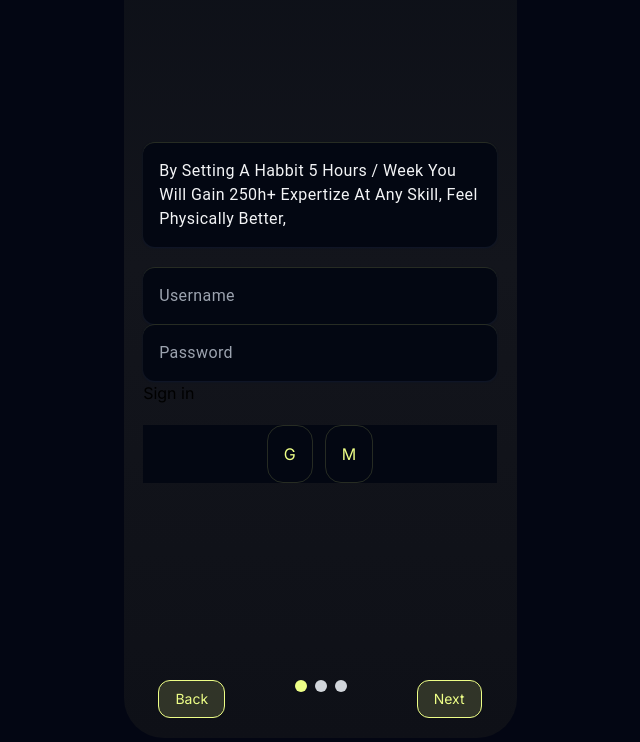
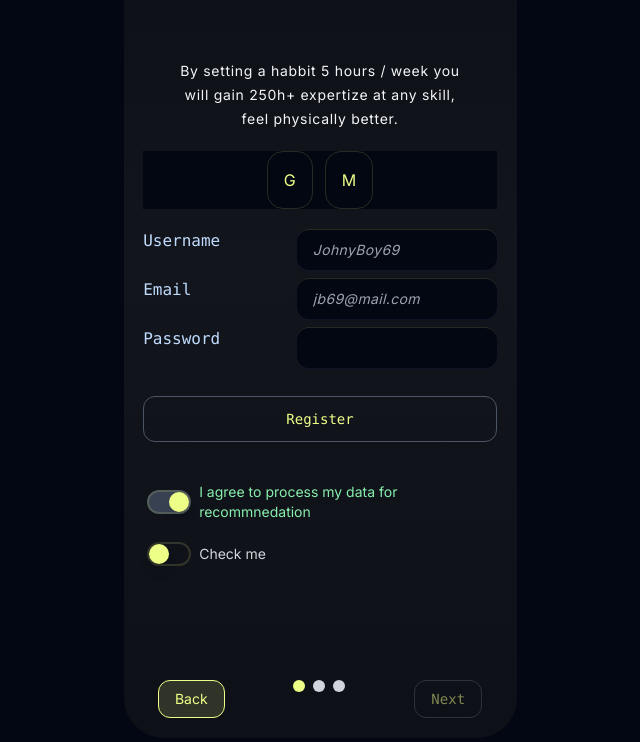
Before and after one commit to xkazm04/nobullshit, a Next.js app: page /intro in a window 1280 px wide. Shown: the part 210-952 px from the top of the page, without its empty margins (320-960 px from the left). Built offline with nearby package versions, Linux system fonts and the light colour scheme.

Commit message:
Universal form components

```diff
--- a/package.json
+++ b/package.json
@@ -15,6 +15,8 @@
     "@radix-ui/react-checkbox": "^1.0.4",
     "@radix-ui/react-dialog": "^1.0.5",
     "@radix-ui/react-progress": "^1.0.3",
+    "@radix-ui/react-switch": "^1.0.3",
+    "@radix-ui/react-toast": "^1.1.5",
     "@radix-ui/react-toggle": "^1.0.3",
     "@radix-ui/react-toggle-group": "^1.0.4",
     "bcrypt": "^5.1.1",
--- a/src/app/components/Intro/IntroFirst.tsx
+++ b/src/app/components/Intro/IntroFirst.tsx
@@ -2,7 +2,6 @@ import { categories } from "@/data/enums"
 import { useState } from "react"
 
 const IntroFirst = () => {
-
 
     return (
         <div className="flex flex-col items-center justify-start w-full h-full py-10">
--- a/src/app/components/Intro/IntroLogin.tsx
+++ b/src/app/components/Intro/IntroLogin.tsx
@@ -1,17 +1,39 @@
 'use client'
 import { useState } from "react"
-const IntroLogin = () => {
+import { apiRequest } from "@/app/lib/callers"
+import { FormTextInput } from "../form/FormTextInput"
+import FormCondition from "../form/FormCondition"
+type Props = {
+    condition: boolean
+    setCondition: (condition: boolean) => void
+}
+const IntroLogin = ({condition,setCondition}: Props) => {
     const [username, setUsername] = useState('')
     const [password, setPassword] = useState('')
+    const [email, setEmail] = useState('')
     const [signType, setSignType] = useState('email')
+    const [success, setSuccess] = useState(false)
+    const [error, setError] = useState(false)
+    const [checked, setChecked] = useState(true)
 
-    const handleSubmit = async(e) => {
+    const handleSubmit = async(e: any) => {
+        setSuccess(false)
+        setError(false)
         e.preventDefault()
+        const url = 'http://localhost:8000/user/register';
         const user = {
             username: username,
-            password: password
+            password: password,
+            email: email
         }
-
+        try{
+            await apiRequest('POST', url, user as any)
+            setSuccess(true)
+            localStorage.setItem('user', JSON.stringify(user.username))
+            setCondition(true)
+        } catch (err) {
+            setError(true)
+        }
     }
 
     return (
@@ -19,20 +41,10 @@ const IntroLogin = () => {
             <div className="flex flex-col w-[90%] gap-5
                 rounded-lg
             ">
-                <div className="fullbox">
-                    By setting a habbit 5 hours / week you will gain 250h+ expertize at any skill, feel physically better,
+                <div className="flex flex-row justify-center text-center text-sm tracking-wider px-7 text-gray-100 leading-6">
+                    By setting a habbit 5 hours / week you will gain 250h+ expertize at any skill, feel physically better.
                 </div>
-                {signType === 'email' && <div>
-                    <input className="fullbox" type="text" placeholder="Username" onChange={e => setUsername(e.target.value)}/>
-                    <input className="fullbox" type="password" placeholder="Password" onChange={e => setPassword(e.target.value)}/>
-                    <button className="btn-main" onClick={handleSubmit}>Sign in</button>
-                </div>}
-                {signType === 'google' && <div>
-                    <button className="fullbox">Sign in with Google</button>
-                </div>
-                }
-
-               <div className="flex flex-row justify-center bg-gray-950 gap-3">
+                <div className="flex flex-row justify-center bg-gray-950 gap-3">
                 <button
                     className=" p-4 text-main border border-transmain rounded-2xl"
                     onClick={() => setSignType('google')}>G</button>
@@ -40,6 +52,20 @@ const IntroLogin = () => {
                     className="p-4 text-main border border-transmain rounded-2xl"
                     onClick={() => setSignType('email')}>M</button>
                 </div>
+                {signType === 'email' && <div className="flex flex-col w-full gap-2">
+                    <FormTextInput setNew={setUsername} placeholder="JohnyBoy69" label="Username" type='text'/>
+                    <FormTextInput setNew={setEmail} placeholder="jb69@mail.com" label="Email" type='email'/>
+                    <FormTextInput setNew={setPassword} placeholder="" label="Password" type='password'/>
+                    <button className="btn-action py-3 my-5" onClick={handleSubmit}>Register</button>
+                </div>}
+                {signType === 'google' && <div>
+                    <button className="fullbox">Sign in with Google</button>
+                </div>
+                }
+                <FormCondition checked={checked} setChecked={setChecked} text="I agree to process my data for recommnedation"/>
+                <FormCondition checked={condition} setChecked={()=>{setCondition(!condition)}} text="Check me"/>
+                {error && <div className="fullbox">Error</div>}
+                {success && <div className="fullbox">Success</div>}
             </div>
         </div>
     )
--- a/src/app/components/Stepper.tsx
+++ b/src/app/components/Stepper.tsx
@@ -11,9 +11,11 @@ interface StepperProps {
   currentStep: number;
   setCurrentStep: (step: number) => void;
   finalFunction: () => void;
+  condition: boolean;
+  setCondition: (condition: boolean) => void;
 }
 
-const Stepper: React.FC<StepperProps> = ({ steps, currentStep, setCurrentStep, finalFunction }) => {
+const Stepper: React.FC<StepperProps> = ({ steps, currentStep, setCurrentStep, finalFunction, condition, setCondition }) => {
   const router = useRouter();
 
   const goBack = () => {
@@ -25,6 +27,7 @@ const Stepper: React.FC<StepperProps> = ({ steps, currentStep, setCurrentStep, f
   };
 
   const goNext = () => {
+    setCondition(false)
     if (currentStep < steps.length - 1) {
       setCurrentStep(currentStep + 1);
     }
@@ -45,6 +48,7 @@ const Stepper: React.FC<StepperProps> = ({ steps, currentStep, setCurrentStep, f
           <div key={i} className={`w-3 h-3 rounded-full ${i === currentStep ? 'bg-main' : 'bg-gray-300'}`}></div>
         ))}
       </div>
+      {condition ? <>
       {currentStep < steps.length - 1 ? (
         <button onClick={goNext} className="btn-mini">
           Next
@@ -53,7 +57,7 @@ const Stepper: React.FC<StepperProps> = ({ steps, currentStep, setCurrentStep, f
         <button onClick={finalFunction} className="btn-mini">
         Finish
       </button>
-      }
+      }</> : <button disabled className="btn-disabled">Next</button>}
     </div>
   );
 };
--- /dev/null
+++ b/src/app/components/form/FormCondition.tsx
@@ -0,0 +1,20 @@
+import { Switch } from "../ui/switch"
+type FormConditionProps = {
+    checked: boolean
+    setChecked: (checked: boolean) => void
+    text: string
+}
+const FormCondition = ({checked, setChecked, text}: FormConditionProps) => {
+    return <div className="flex justify-betwen items-center space-x-2 px-1">
+    <Switch
+      id="email-newsletter"
+      checked={checked}
+      onCheckedChange={setChecked}
+    />
+        <div className={`${checked ? 'text-green-300' : 'text-gray-300'} text-sm transition-colors delay-75`}>
+            {text}
+        </div>
+    </div>
+}
+
+export default FormCondition
--- /dev/null
+++ b/src/app/components/form/FormTextInput.tsx
@@ -0,0 +1,13 @@
+type FormTextInputProps = {
+    setNew: (arg: string) => void;
+    placeholder: string;
+    label: string;
+    type: string;
+}
+
+export const FormTextInput = ({setNew, placeholder, label, type}: FormTextInputProps) => {
+    return  <div className="flex flex-row justify-between w-full gap-10">
+    <div className="title-menu">{label}</div>
+    <div><input className="input py-2 px-4" type={type} placeholder={placeholder} onChange={e => setNew(e.target.value)}/></div>
+</div>
+}
--- /dev/null
+++ b/src/app/components/ui/switch.tsx
@@ -0,0 +1,27 @@
+import * as React from "react"
+import * as SwitchPrimitives from "@radix-ui/react-switch"
+
+import { cn } from "@/app/lib/utils"
+
+const Switch = React.forwardRef<
+  React.ElementRef<typeof SwitchPrimitives.Root>,
+  React.ComponentPropsWithoutRef<typeof SwitchPrimitives.Root>
+>(({ className, ...props }, ref) => (
+  <SwitchPrimitives.Root
+    className={cn(
+      "peer inline-flex h-6 w-11 shrink-0 cursor-pointer items-center rounded-full border-2 border-transmain transition-colors focus-visible:outline-none focus-visible:ring-2 focus-visible:ring-ring focus-visible:ring-offset-2 focus-visible:ring-offset-background disabled:cursor-not-allowed disabled:opacity-50 data-[state=checked]:bg-gray-700 data-[state=unchecked]:bg-input",
+      className
+    )}
+    {...props}
+    ref={ref}
+  >
+    <SwitchPrimitives.Thumb
+      className={cn(
+        "pointer-events-none block h-5 w-5 rounded-full bg-main shadow-lg ring-0 transition-transform data-[state=checked]:translate-x-5 data-[state=unchecked]:translate-x-0"
+      )}
+    />
+  </SwitchPrimitives.Root>
+))
+Switch.displayName = SwitchPrimitives.Root.displayName
+
+export { Switch }
--- a/src/app/globals.css
+++ b/src/app/globals.css
@@ -91,6 +91,10 @@ body {
     @apply inline-flex items-center justify-center px-4 py-2 border rounded-xl shadow-sm text-sm text-main border-gray-600 font-mono
    transition-colors duration-200 ease-out lg:cursor-pointer capitalize;
   }
+  .btn-disabled{
+    @apply inline-flex items-center justify-center px-4 py-2 border rounded-xl shadow-sm text-sm text-main border-gray-600 font-mono
+   transition-colors duration-200 ease-out lg:cursor-not-allowed capitalize opacity-50;
+  }
   .divider{
     @apply border-t border-gray-700 my-4;
   }
@@ -102,7 +106,7 @@ body {
     @apply relative flex flex-col justify-between h-full w-full;
   }
   .input{
-    @apply w-[200px] px-2 py-1 rounded-xl bg-gray-950 text-gray-100 font-normal font-['Inter'] capitalize tracking-wide leading-6 border-transmain
+    @apply w-[200px] px-2 py-1 rounded-xl bg-gray-950 text-gray-100 font-normal font-['Inter'] tracking-wide leading-6 border-transmain
     border-t-[0.2px] shadow-sm shadow-slate-900 text-sm focus:outline-none placeholder:italic placeholder:text-gray-400;
   }
   .cat-row{
--- a/src/app/intro/page.tsx
+++ b/src/app/intro/page.tsx
@@ -7,14 +7,15 @@ import { useState } from "react"
 import { useRouter } from "next/navigation"
 
 const Page = () => {
-    // Will need zustand for passing data between steps
     const Router = useRouter()
+    const [condition, setCondition] = useState(false)
     const steps = [
-        { nextComponent: <IntroLogin /> },
-        { nextComponent: <IntroPromo /> },
-        { nextComponent: <IntroFirst /> },
+        { nextComponent: <IntroLogin condition={condition} setCondition={setCondition} /> },
+        { nextComponent: <IntroPromo setCondition={setCondition}/> },
+        { nextComponent: <IntroFirst setCondition={setCondition}/> },
       ];
     const [currentStep, setCurrentStep] = useState(0);
+
     const finish = () => {
         Router.push('/daily')
     }
@@ -22,7 +23,13 @@ const Page = () => {
         <div className="relative h-full">
         {steps[currentStep].nextComponent}
         <div className="absolute bottom-5 w-full">
-          <Stepper steps={steps} currentStep={currentStep} setCurrentStep={setCurrentStep} finalFunction={finish} />
+          <Stepper
+            steps={steps}
+            currentStep={currentStep}
+            setCurrentStep={setCurrentStep}
+            finalFunction={finish}
+            condition={condition}
+            setCondition={setCondition} />
         </div>
       </div>
       </>
--- a/src/app/layout.tsx
+++ b/src/app/layout.tsx
@@ -2,7 +2,6 @@ import type { Metadata, Viewport } from 'next'
 import { Inter } from 'next/font/google'
 import './globals.css'
 import AuthProvider from './lib/AuthProvider'
-
 
 const inter = Inter({ subsets: ['latin'] })
 
--- a/src/app/page.tsx
+++ b/src/app/page.tsx
@@ -2,7 +2,6 @@
 import { useRouter } from "next/navigation";
 import { useEffect, useState } from "react";
 import LoadingAnim from "./components/LoadingAnim";
-import Offline from "./components/Offline";
 
 
 export default function Home() {
@@ -23,9 +22,7 @@ export default function Home() {
 
   return (
     <div className="flex flex-col h-full w-full">
-      <Offline children={loading && <LoadingAnim />}>
-
-      </Offline>
+        {loading && <LoadingAnim />}
     </div>
   )
 }
```
Also changed, not shown: src/app/lib/callers.ts (+4 -4 lines), 2 other files (tests, documents, lock files or other folders).
